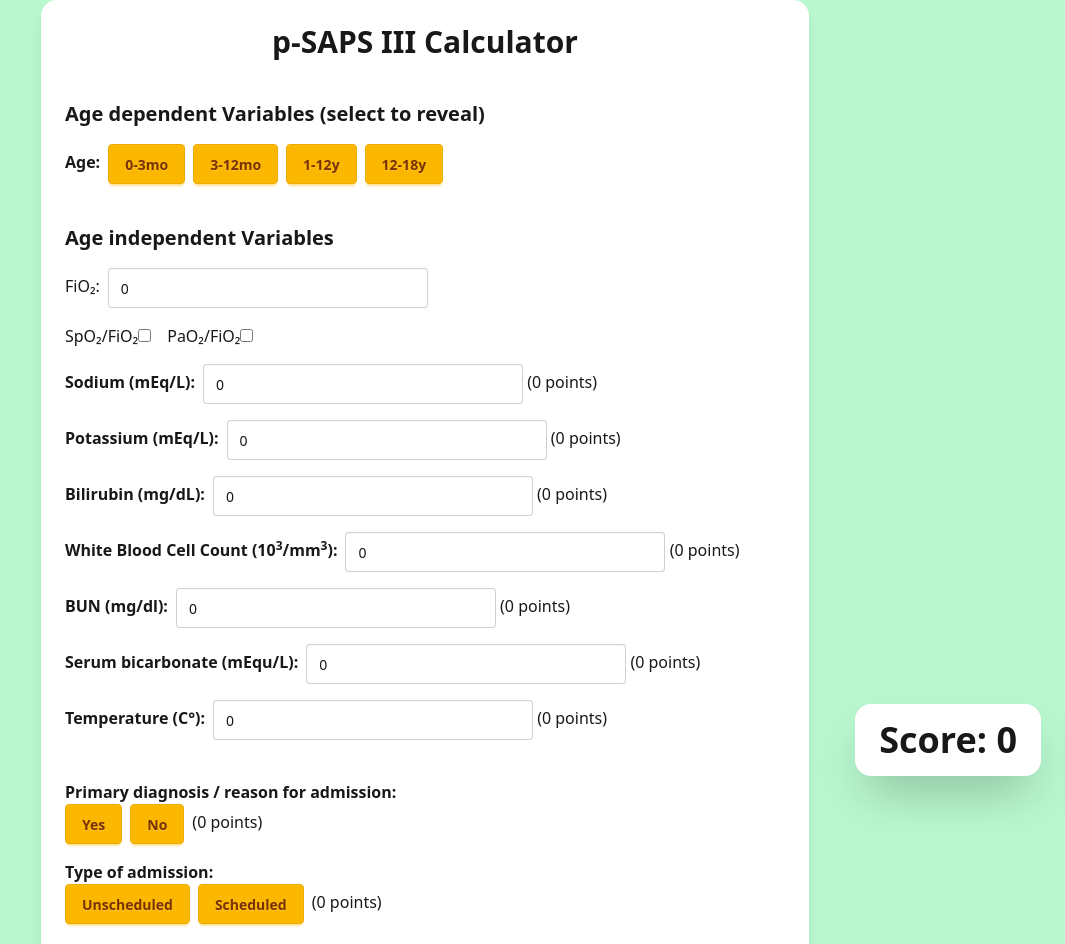
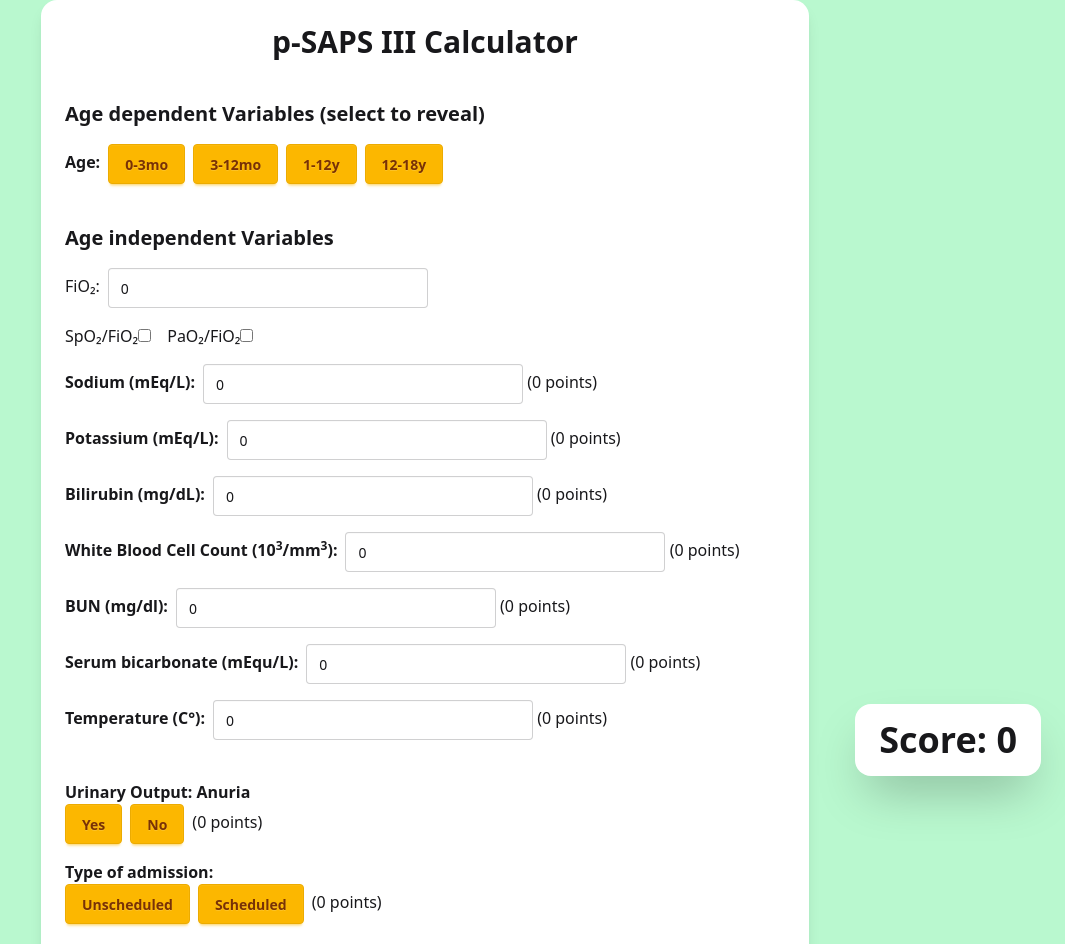
Before and after one commit to n1k0la-21/calculator, a React (Vite) app: page / in a window 1280 px wide. Shown: the top 944 px of the page, without its empty margins (215-1280 px from the left). Built offline with nearby package versions, Linux system fonts and the light colour scheme.

Commit message:
some stuff for deployment to host the single page-site

```diff
--- a/src/App.jsx
+++ b/src/App.jsx
@@ -468,7 +468,7 @@ const PSAPSCALC = () => {
             </div>
                 <br></br>
                 <div>
-                <span className="mr-2 font-bold">Primary diagnosis / reason for admission:</span>
+                <span className="mr-2 font-bold">Urinary Output: Anuria</span>
                 <div className="space-x-2">
                     <button
                         className={`btn ${values.urinaryOutput === 11 ? "btn-accent" : "btn-warning"}`}
```
